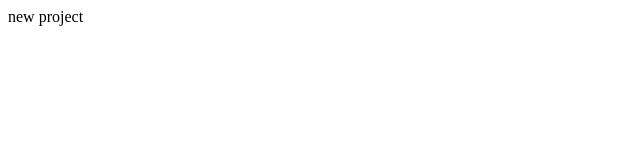
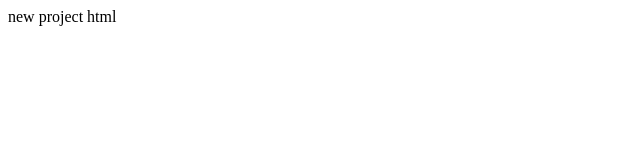
Before and after one commit to monika-25/new, a plain HTML site: page index.html in a window 1280 px wide. Shown: the full height of the page, 0-640 px from the left. Drawn offline with Linux system fonts and the light colour scheme.

Commit message:
Changed the text in body

```diff
--- a/index.html
+++ b/index.html
@@ -2,6 +2,6 @@
 <head>
 </head>
 <body>
-<p>new project</p>
+<p>new project html</p>
 </body>
 </html>
```
